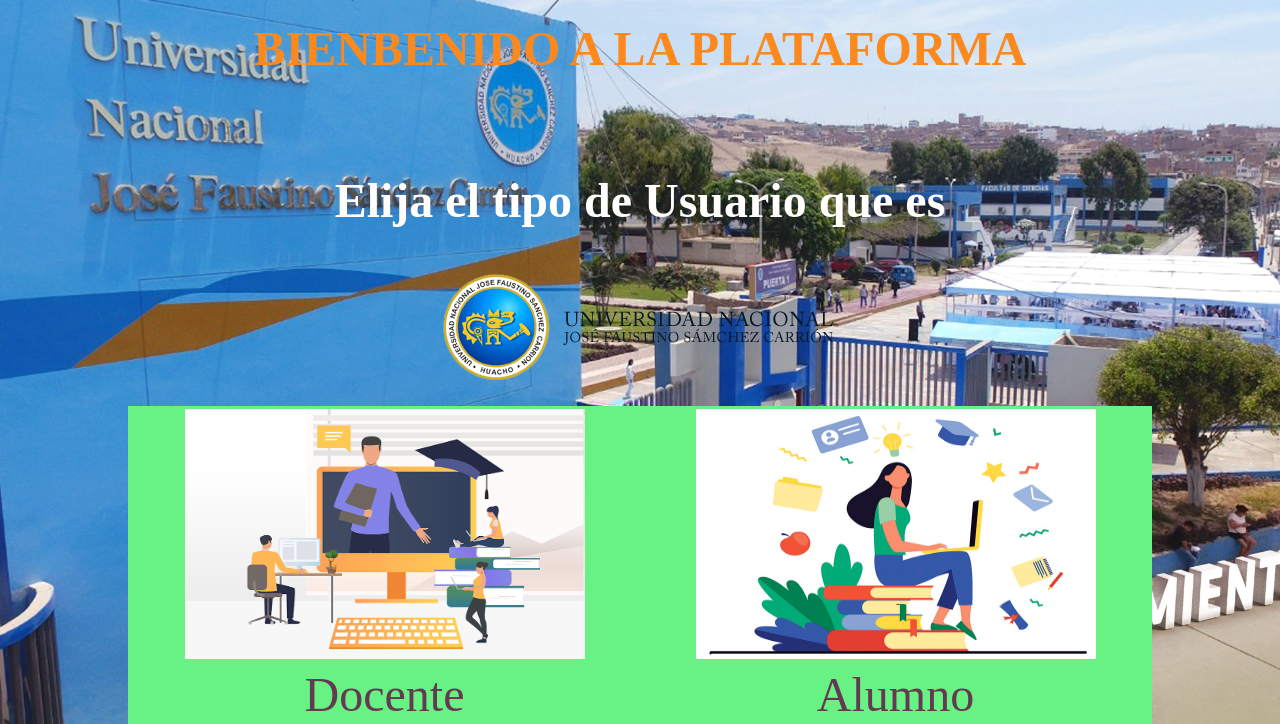
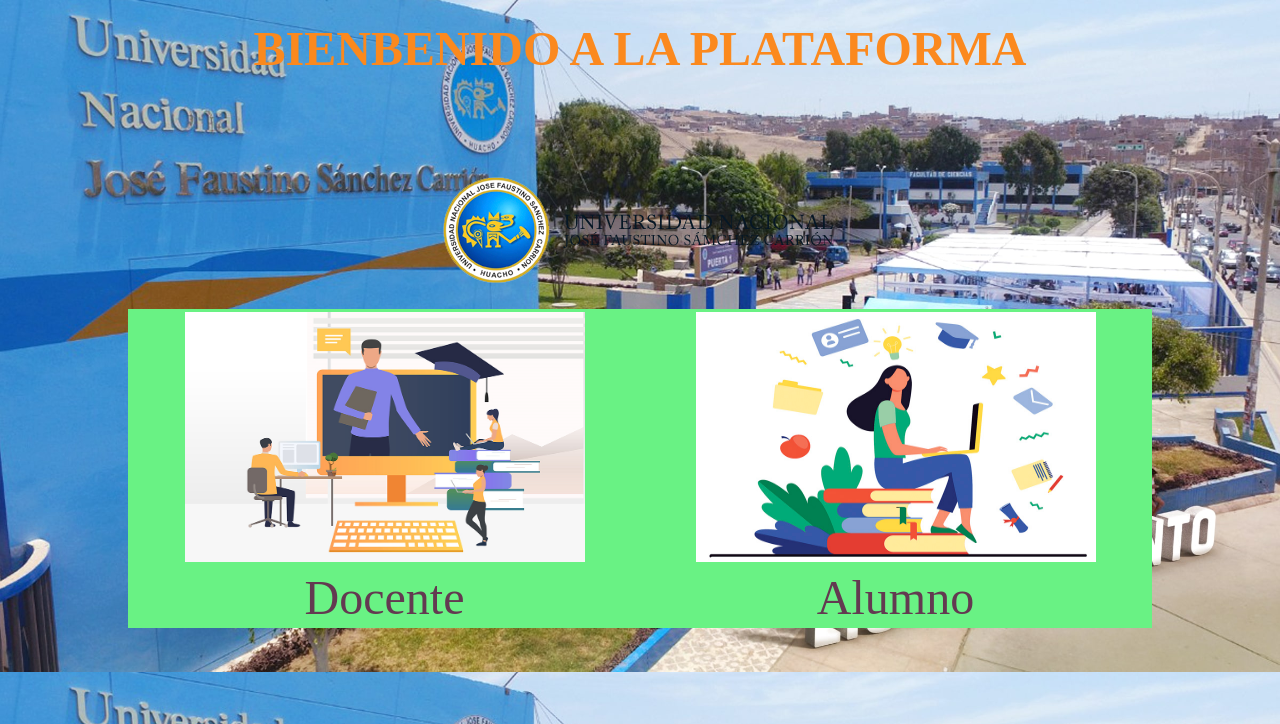
Before and after one commit to 0332162008dom/prototipo-calidad-, a PHP site: page / in a window 1280 px wide. Shown: the top 724 px of the page. Run offline with PHP 8.4, Linux system fonts and the light colour scheme.

Commit message:
SE elimino un titulo

```diff
--- a/index.php
+++ b/index.php
@@ -13,7 +13,7 @@
 	<br>
 	<br>
 	<br>
-	<h4><center><FONT SIZE=10 color=FFFEFC>Elija el tipo de Usuario que es</font> </center></h4>
+
 <div>
 	<center>
 		<img src="img/logouni.png" alt="" id="logo">
```
